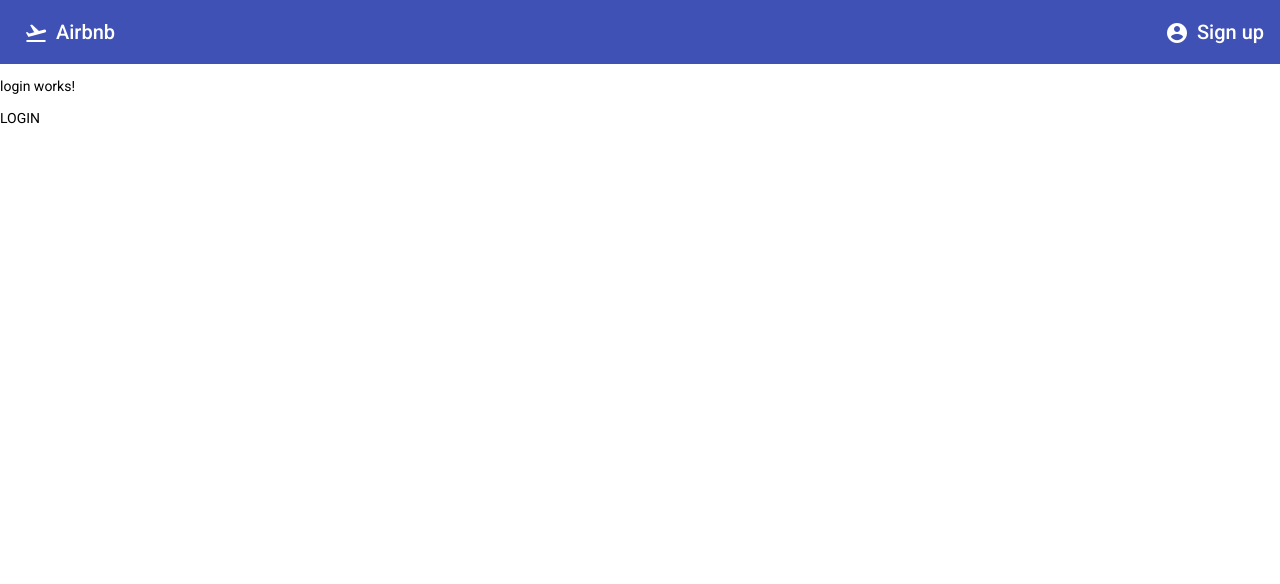
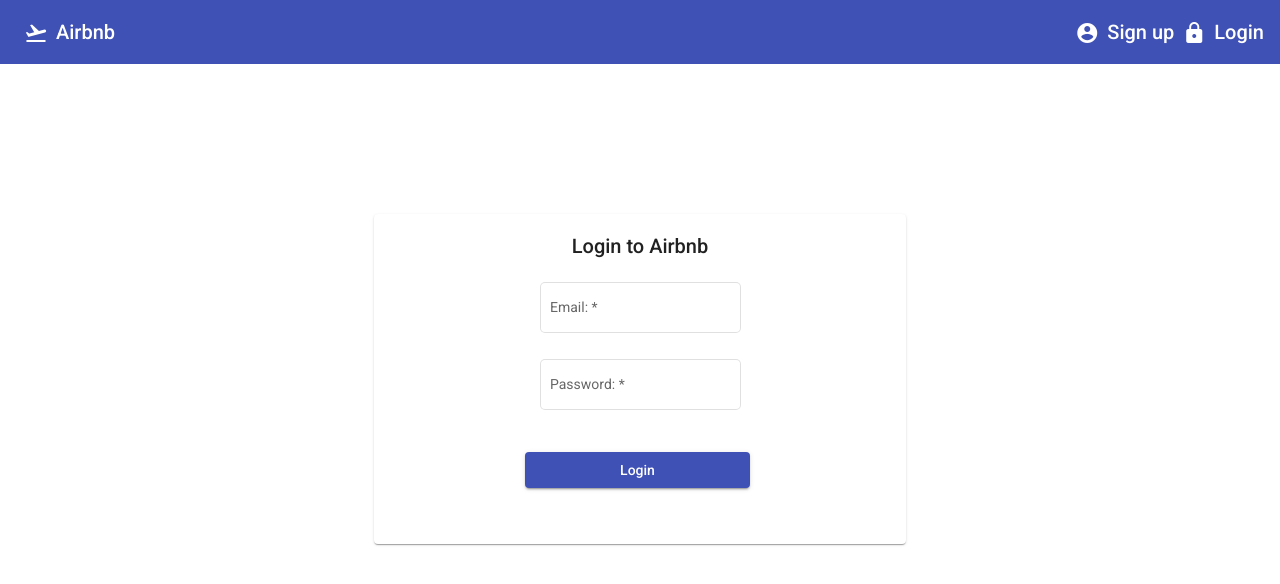
Before and after one commit to sarapetrovic2350/XWS-project, an Angular app in the folder airbnb/AirbnbFrontend/: page /login in a window 1280 px wide. Shown: the top 584 px of the page. Built offline with nearby package versions, Linux system fonts and the light colour scheme.

Commit message:
Implemented login on frontend

```diff
--- a/airbnb/AirbnbFrontend/src/app/components/header/header.component.html
+++ b/airbnb/AirbnbFrontend/src/app/components/header/header.component.html
@@ -9,5 +9,9 @@
       <mat-icon>account_circle</mat-icon>
     </button>
     <span>Sign up</span>
+    <button mat-icon-button class="example-icon favorite-icon" (click)="login()">
+      <mat-icon>lock</mat-icon>
+    </button>
+    <span>Login</span>
   </mat-toolbar>
 </p>
--- a/airbnb/AirbnbFrontend/src/app/components/header/header.component.ts
+++ b/airbnb/AirbnbFrontend/src/app/components/header/header.component.ts
@@ -19,4 +19,7 @@
   home() {
     this.router.navigate(['/']);
   }
+  login() {
+    this.router.navigate(['login']);
+  }
 }
--- a/airbnb/AirbnbFrontend/src/app/components/login/login.component.css
+++ b/airbnb/AirbnbFrontend/src/app/components/login/login.component.css
@@ -0,0 +1,61 @@
+.content {
+    margin-left: auto;
+    margin-right: auto;
+    width: 50%;
+  }
+
+  mat-card {
+    max-width: 500px;
+    text-align: center;
+    margin-top: 2%;
+    animation: fadein 0.5s;
+    -o-animation: fadein 1s; /* Opera */
+    -moz-animation: fadein 1s; /* Firefox */
+    -webkit-animation: fadein 1s; /* Safari and Chrome */
+
+  }
+
+  mat-input-container {
+    display: block;
+  }
+
+
+  mat-spinner {
+    width: 25px;
+    height: 25px;
+    margin: 20px auto 0 auto;
+  }
+
+  button {
+    display: block;
+    width: 100%;
+  }
+
+  .error {
+    color: #D50000;
+  }
+
+  .success {
+    color: #8BC34A;
+  }
+  .success-button{
+    color: green;
+  }
+  .error-button{
+    color: #de453a;
+  }
+
+  a {
+    text-decoration: none;
+    cursor: auto;
+    color: #FFFFFF;
+  }
+  .col{display:flex;}
+  .col div{flex:1}
+
+  .row{display:flex;}
+  .row div{flex:1}
+
+  html, body {
+    height: 100%;
+  }
--- a/airbnb/AirbnbFrontend/src/app/components/login/login.component.html
+++ b/airbnb/AirbnbFrontend/src/app/components/login/login.component.html
@@ -1,2 +1,29 @@
-<p>login works!</p>
-<p>LOGIN</p>
+<mat-card elevation="5" fxFlex class="content" style="margin-top:150px;">
+
+    <mat-card-title>
+        <h2>{{title}}</h2>
+    </mat-card-title>
+
+    <mat-card-content>
+        <form (ngSubmit)="onSubmit()" *ngIf="!submitted">
+            <mat-form-field appearance="outline">
+                <mat-label>Email: </mat-label>
+                <input name="email" [(ngModel)]="request.email" matInput  required>
+            </mat-form-field>
+            <br>
+            <mat-form-field appearance="outline">
+                <mat-label>Password: </mat-label>
+                <input name="password" [(ngModel)]="request.password" matInput  required type="password">
+            </mat-form-field>
+            <br>
+            <label *ngIf="message != ''" style="color: red;">{{message}}</label>
+            <br>
+            <button style="width: 45%; margin-left: 27%;" mat-raised-button color="primary" mat-raised-button
+                type="submit">Login</button>
+        </form>
+      <br>
+      <mat-spinner *ngIf="submitted" mode="indeterminate"></mat-spinner>
+      <br>
+    </mat-card-content>
+
+</mat-card>
--- a/airbnb/AirbnbFrontend/src/app/components/login/login.component.ts
+++ b/airbnb/AirbnbFrontend/src/app/components/login/login.component.ts
@@ -1,4 +1,8 @@
 import { Component, OnInit } from '@angular/core';
+import { Router } from '@angular/router';
+import { LoginRequest } from 'src/app/model/user.model';
+import { UserService } from 'src/app/service/user.service';
+import Swal from 'sweetalert2';
 
 @Component({
   selector: 'app-login',
@@ -7,9 +11,48 @@
 })
 export class LoginComponent implements OnInit {
 
-  constructor() { }
+  constructor(private router: Router,
+    private userService: UserService) {
+
+   }
+  title = 'Login to Airbnb';
+  message: string= "";
+  request = new LoginRequest();
+  submitted = false;
 
   ngOnInit(): void {
   }
 
+  onSubmit() {
+
+    if (this.request.email == '' || this.request.password == '') {
+      this.message = 'Email or password missing.';
+    } else {
+      this.submitted = true;
+      this.userService.login(this.request).subscribe(
+        {
+          next: (res) => {
+            Swal.fire({
+              icon: 'success',
+              title: 'Success!',
+              text: 'Sucessfully logged in!',
+            })
+            window.location.href = '/';
+
+          },
+          error: (e) => {
+            this.submitted = false;
+            console.log(e);
+            Swal.fire({
+              icon: 'error',
+              title: 'Oops...',
+              text: 'Invalid email or password.',
+            })
+
+          }
+        });
+
+    }
+  }
+
 }
--- a/airbnb/AirbnbFrontend/src/app/model/user.model.ts
+++ b/airbnb/AirbnbFrontend/src/app/model/user.model.ts
@@ -10,3 +10,7 @@
     public address: Address = new Address()
   ) {}
 }
+
+export class LoginRequest {
+  constructor(public email: string = '', public password: string = '') {}
+}
--- a/airbnb/AirbnbFrontend/src/app/service/user.service.ts
+++ b/airbnb/AirbnbFrontend/src/app/service/user.service.ts
@@ -1,6 +1,6 @@
 import { Injectable } from '@angular/core';
 import {HttpClient, HttpHeaders} from "@angular/common/http";
-import {User} from "../model/user.model";
+import {LoginRequest, User} from "../model/user.model";
 
 @Injectable({
   providedIn: 'root'
@@ -12,4 +12,8 @@
   registerUser(user: User) {
     return this.http.post<User>(this.apiHost + 'users/', user);
   }
+
+  login(request: LoginRequest){
+    return this.http.post<any>(this.apiHost + 'users/login', request);
+  }
 }
```
